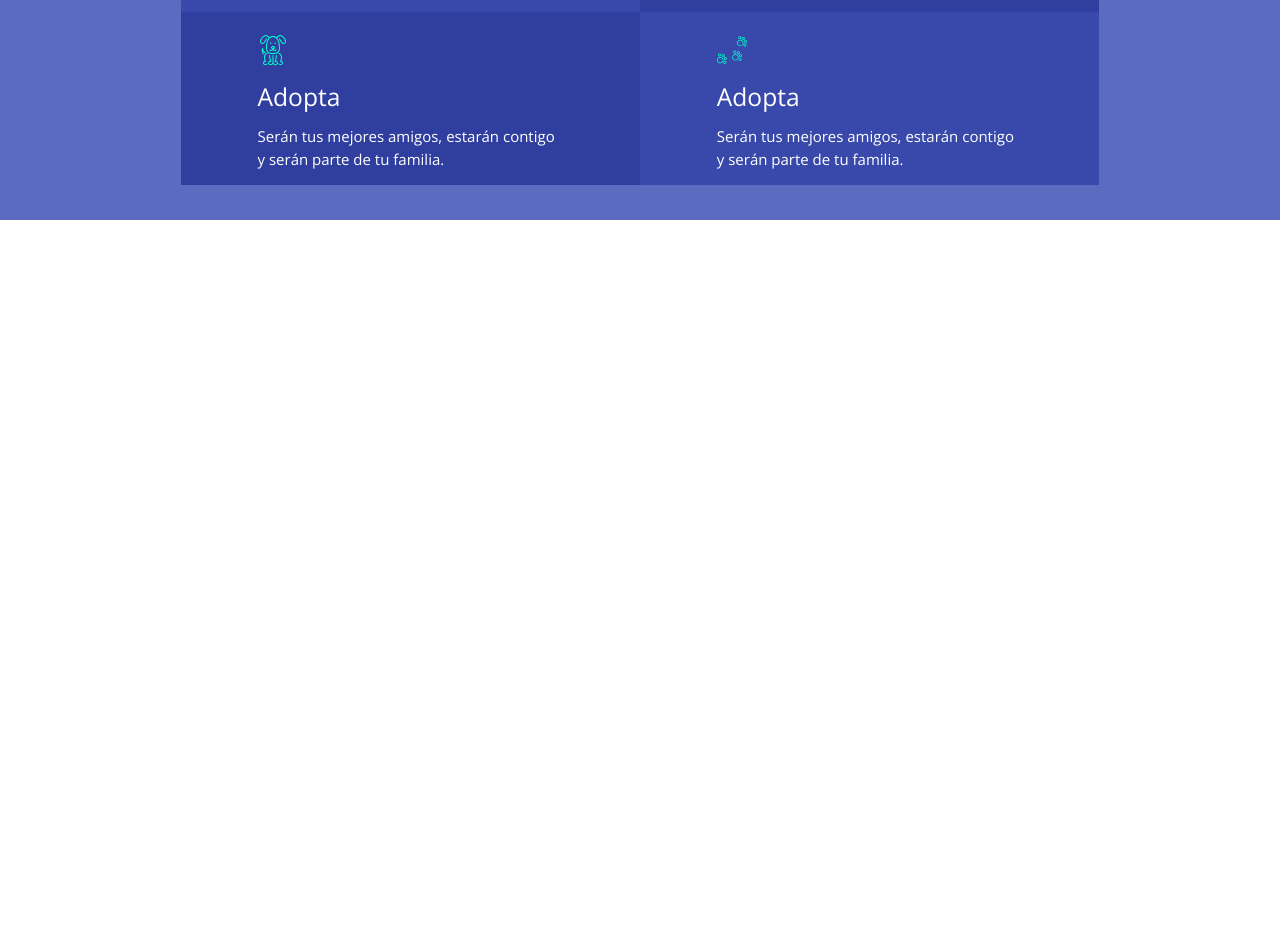
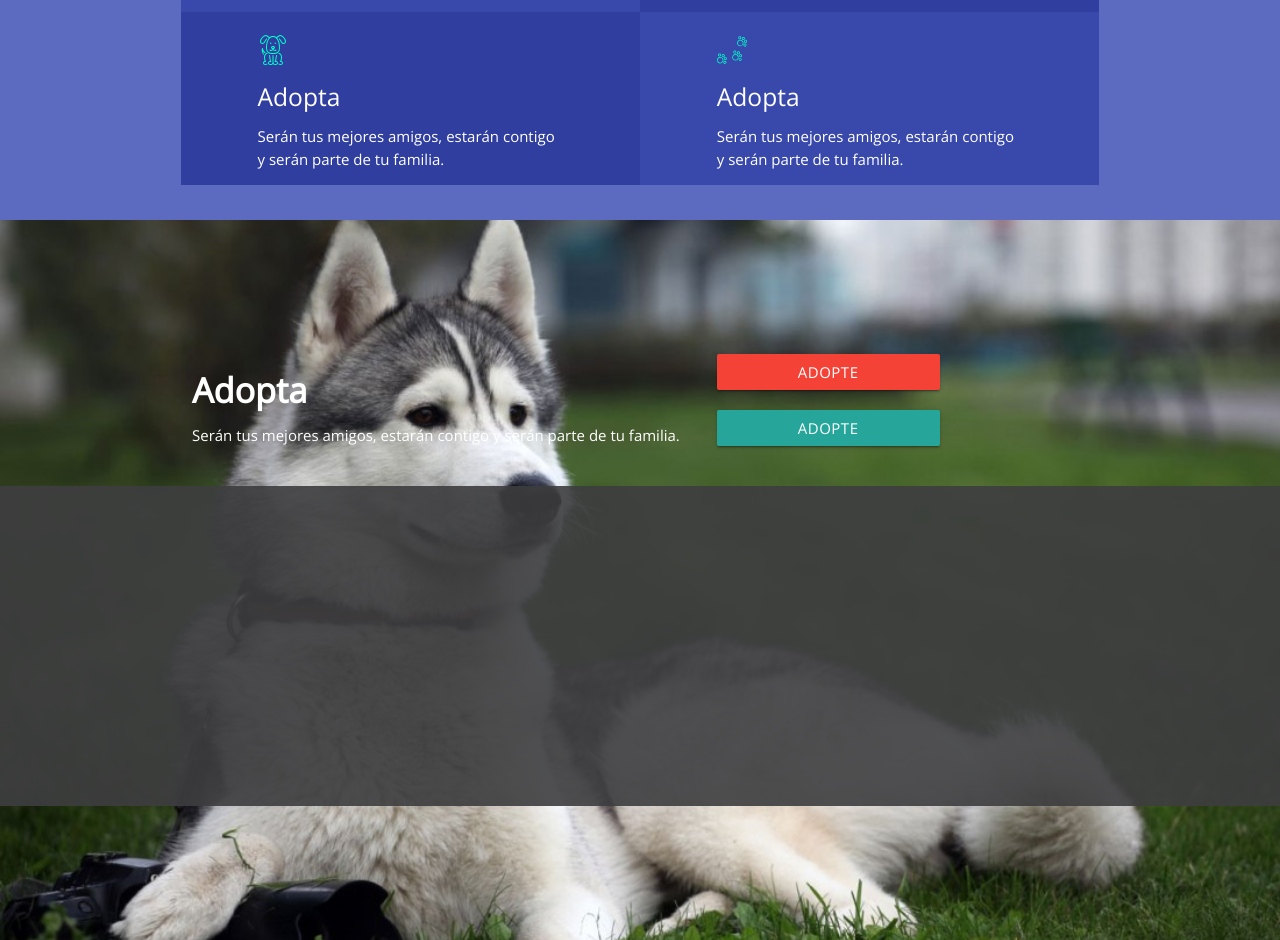
Before and after one commit to FlorTello/Leccion54PuppyLOve, a plain HTML site: page index.html in a window 1280 px wide. Shown: the part 2527-3467 px from the top of the page. Before the commit the page ends 2747 px from the top, so only its background shows below. Drawn offline with nearby package versions, Linux system fonts and the light colour scheme.

```diff
--- a/assets/css/main.css
+++ b/assets/css/main.css
@@ -31,3 +31,19 @@
   border-bottom: 2px solid;
   padding: 7px;
 }
+.footer{
+  background-image: url('../images/banner.jpg');
+  background-position:center;
+  background-size: cover;
+  background-repeat: repeat-y;
+  background-attachment: fixed;
+  height: 90vh;
+  display: flex;
+  flex-direction: column;
+  justify-content: center;
+}
+.social{
+background: rgba(62, 61, 64, 0.9);
+height: 40vh;
+background-position: top;
+}
--- a/index.html
+++ b/index.html
@@ -169,8 +169,26 @@
       </div>
     </div>
   </section>
-  <section class="contacto">
+  <section class="footer section white-text">
+    <div class="container">
+      <div class="row">
+        <div class="col s12 l7">
+          <h4 class="text-bold">Adopta</h4>
+          <p>Serán tus mejores amigos, estarán contigo y serán parte de tu familia.</p>
+        </div>
+        <div class="col s5 center">
+          <div class="row">
+            <a href="" class="btn col s7 red">ADOPTE</a>
+          </div>
+          <div class="row">
+            <a href="" class="btn col s7 default">ADOPTE</a>
+          </div>
+        </div>
+      </div>
+    </div>
+    <footer class="social page-footer center">
 
+    </footer>
   </section>
   <script type="text/javascript" src="https://code.jquery.com/jquery-2.1.1.min.js"></script>
   <script type="text/javascript" src="assets/js/materialize.min.js"></script>
```
